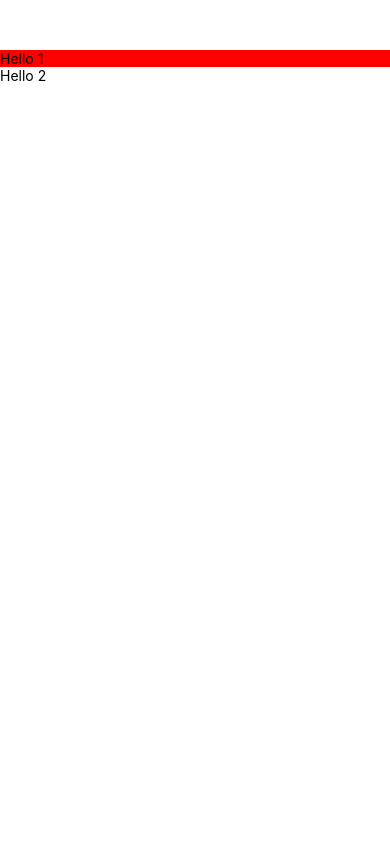
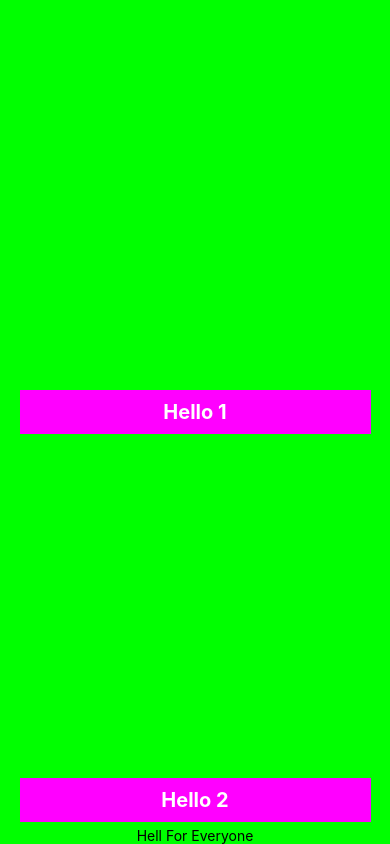
Before and after one commit to sorintf/test, a React Native app: screen / in a window 390 px wide. Built offline with nearby package versions, Linux system fonts and the light colour scheme.

Commit message:
styles, stylesheets, views and text

```diff
--- a/App.tsx
+++ b/App.tsx
@@ -1,23 +1,51 @@
 import React from 'react';
-import { Text, View } from 'react-native';
+import { Text, View, StyleSheet } from 'react-native';
 
 
 const App = () => {
   return (
-    <View style={{marginTop:50}}>
-      <View style={{backgroundColor:'red',width:'100%'}}>
-        <Text>
+    <View style={styles.mainView}>
+      <View style={styles.basicView}>
+        <Text style={styles.basicText}>
           Hello 1
+        </Text>
+      </View>
+      <View style={styles.basicView}>
+        <Text style={styles.basicText}>
+          Hello 2
         </Text>
       </View>
       <View>
         <Text>
-          Hello 2
+          Hell For Everyone
         </Text>
       </View>
     </View>
   )
 }
 
+const styles =  StyleSheet.create({
+    mainView:{
+      flex:1,
+      paddingTop:50,
+      backgroundColor:'#00ff00',
+      alignItems:'center', // center X axis
+      justifyContent:'center', // center Y axis
+    },
+    basicView:{
+      backgroundColor:'#ff00ff',
+      width:'90%',
+      marginVertical:'auto',
+      marginBottom:5
+    },
+    basicText:{
+      padding:10,
+      color:'#ffffff',
+      fontSize:20,
+      fontWeight:'700',
+      textAlign:'center'
+    }
+})
+
 
 export default App;
```
